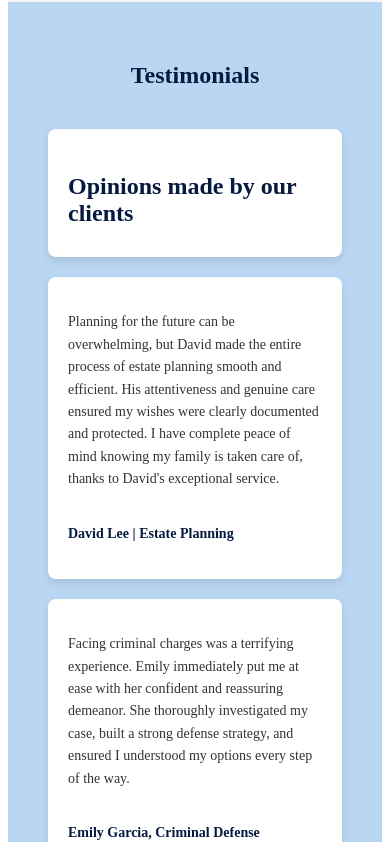
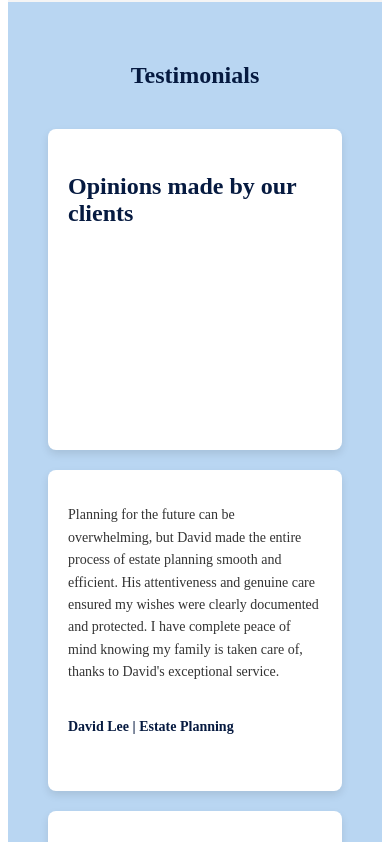
Before and after one commit to classicpages/figma-business, a Vue app: page / in a window 390 px wide. Shown: the part 6708-7550 px from the top of the page. Built offline with nearby package versions, Linux system fonts and the light colour scheme.

Commit message:
Part Six

```diff
--- a/src/components/SectionSix.vue
+++ b/src/components/SectionSix.vue
@@ -3,6 +3,7 @@
     <h2 class="section-title">Testimonials</h2>
     <div class="testimonials-container">
       <!-- First Row (4 divs) -->
+      <div class="testimonial-row">
         <div class="testimonial-div">
           <h3>Opinions made by our clients</h3>
         </div>
@@ -10,17 +11,17 @@
           <p>
             Planning for the future can be overwhelming, but David made the entire process of estate
             planning smooth and efficient. His attentiveness and genuine care ensured my wishes were
-          clearly documented and protected. I have complete peace of mind knowing my family is taken
-          care of, thanks to David's exceptional service.
+            clearly documented and protected. I have complete peace of mind knowing my family is
+            taken care of, thanks to David's exceptional service.
             <br /><br />
             <strong>David Lee | Estate Planning</strong>
           </p>
         </div>
         <div class="testimonial-div">
           <p>
-          Facing criminal charges was a terrifying experience. Emily immediately put me at ease with
-          her confident and reassuring demeanor. She thoroughly investigated my case, built a strong
-          defense strategy, and ensured I understood my options every step of the way.
+            Facing criminal charges was a terrifying experience. Emily immediately put me at ease
+            with her confident and reassuring demeanor. She thoroughly investigated my case, built a
+            strong defense strategy, and ensured I understood my options every step of the way.
             <br /><br />
             <strong>Emily Garcia, Criminal Defense</strong>
           </p>
@@ -28,16 +29,18 @@
         <div class="testimonial-div">
           <p>
             I am writing this letter to express my endless gratitude to you and your staff. After my
-          fall I really wondered how I would ever be able to recover for of the damages I suffered.
-          All of you worked so fast and kept me informed with everything that was going on. Without
-          your help, the insurance company would have taken advantage of me. You got me the justice
-          that I feel in my heart that I deserve.
+            fall I really wondered how I would ever be able to recover for of the damages I
+            suffered. All of you worked so fast and kept me informed with everything that was going
+            on. Without your help, the insurance company would have taken advantage of me. You got
+            me the justice that I feel in my heart that I deserve.
             <br /><br />
             <strong>Katie Miller</strong>
           </p>
         </div>
+      </div>
 
       <!-- Second Row (4 divs) -->
+      <div class="testimonial-row">
         <div class="testimonial-div">
           <p>
             I was facing a complex contract dispute with a business partner. Sarah meticulously
@@ -60,9 +63,9 @@
         <div class="testimonial-div">
           <p>
             As my business grew, I needed legal guidance to navigate various legal aspects. Jennifer
-          has been an invaluable asset, providing comprehensive advice on everything from contracts
-          to intellectual property. Her proactive approach and in-depth knowledge have empowered me
-          to make informed decisions for my company's success.
+            has been an invaluable asset, providing comprehensive advice on everything from
+            contracts to intellectual property. Her proactive approach and in-depth knowledge have
+            empowered me to make informed decisions for my company's success.
             <br /><br />
             <strong>Zhi Hung | Parent of Injury Victim</strong>
           </p>
@@ -74,6 +77,7 @@
             <br /><br />
             <strong>Stanley Chung | Workplace Injury</strong>
           </p>
+        </div>
       </div>
     </div>
   </section>
@@ -100,23 +104,30 @@ export default {
   color: #061a40;
 }
 
-/* Container for testimonials, ensuring they align next to each other */
+/* Container for testimonials */
 .testimonials-container {
   display: flex;
-  flex-wrap: wrap;
+  flex-direction: column;
+  gap: 20px;
+}
+
+/* Row styling for each set of four divs */
+.testimonial-row {
+  display: flex;
   gap: 20px;
   justify-content: space-between;
 }
 
-/* Individual testimonial divs next to each other */
+/* Individual testimonial div styling */
 .testimonial-div {
   background-color: white;
   padding: 20px;
   box-shadow: 0px 4px 8px rgba(0, 0, 0, 0.1);
   border-radius: 8px;
-  flex: 1 1 calc(50% - 20px); /* Ensures 2 divs per row */
-  max-width: 48%; /* Prevents overflow */
+  width: 366px;
+  height: 321px;
   box-sizing: border-box;
+  opacity: 1; /* Ensures content is visible */
 }
 
 /* Heading and paragraph styles */
@@ -143,9 +154,12 @@ export default {
 
 /* For smaller screens (mobile) */
 @media (max-width: 768px) {
+  .testimonial-row {
+    flex-direction: column;
+  }
+
   .testimonial-div {
-    flex: 1 1 100%;
-    max-width: 100%; /* Stacks the divs on small screens */
+    width: 100%;
   }
 
   .section-title {
```
Lines whose indentation alone changed are shown as unchanged.
